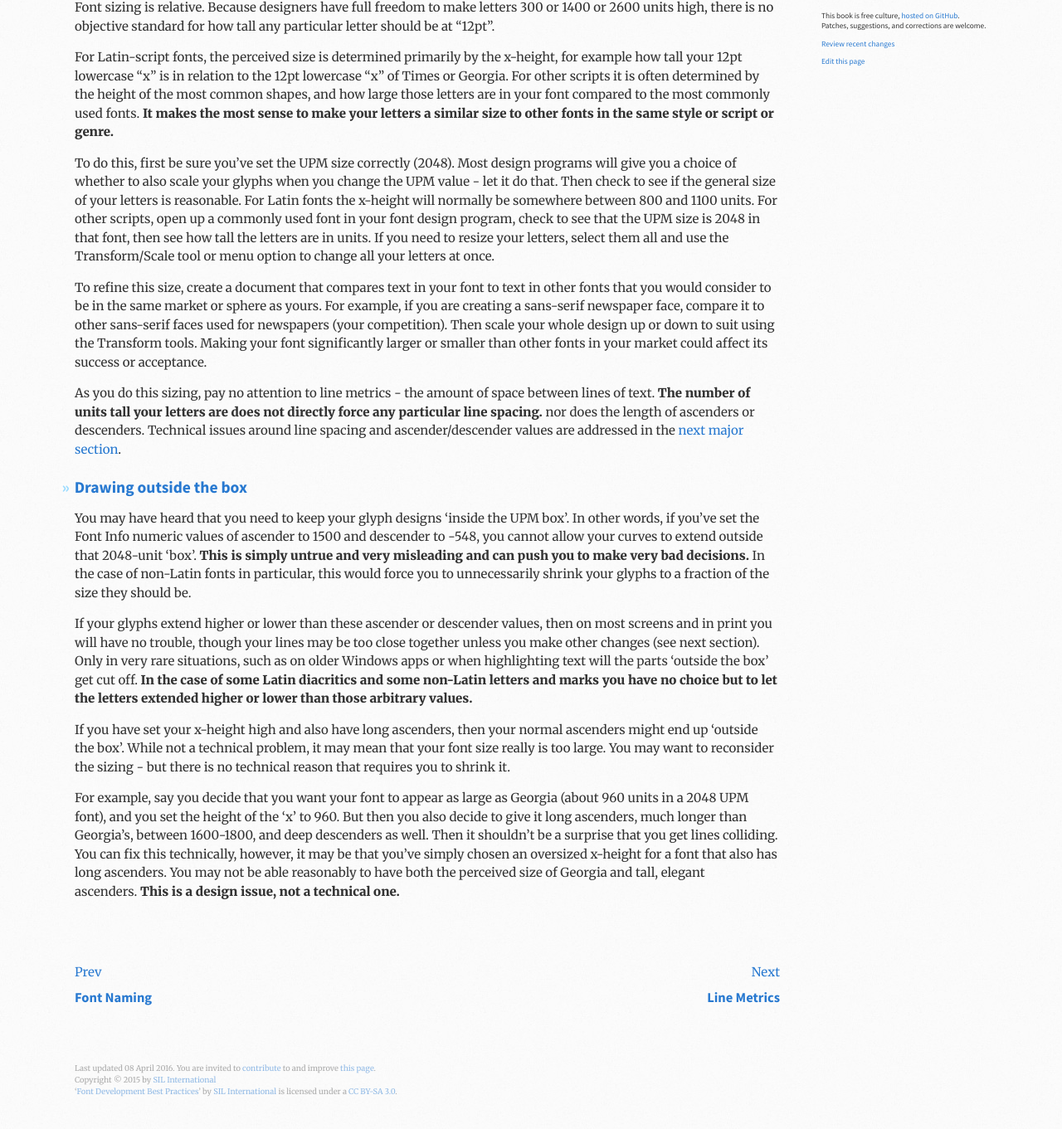
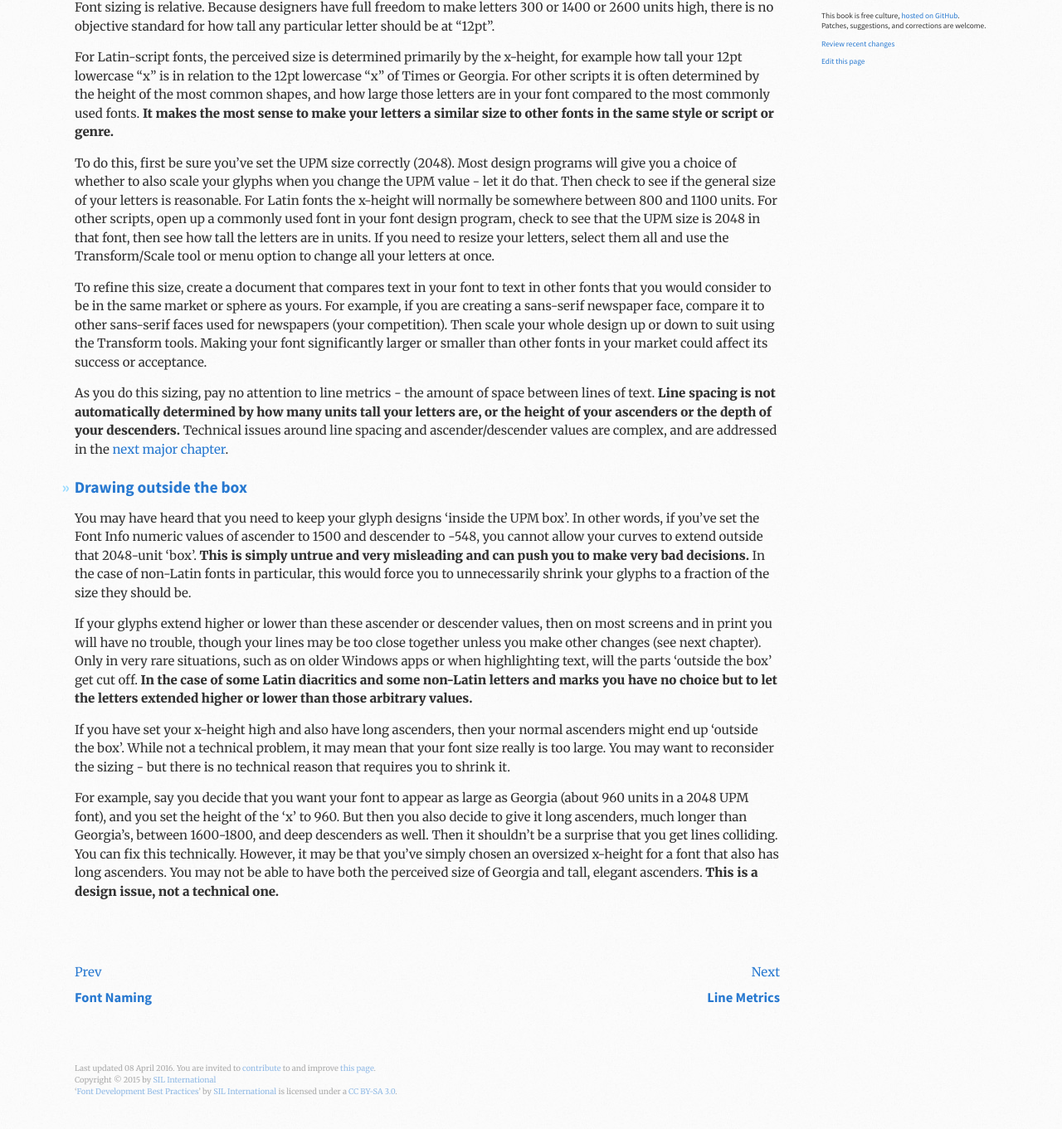
Before and after one commit to silnrsi/FDBP, a Jekyll site: the page built from en-US/Design_Metrics.md, in a window 1280 px wide and 1400 px high, scrolled down 682 px. Shown: the top 1361 px of the window at 83% size. Built offline with Jekyll 4.4.1, drawn with Linux system fonts in a browser that asks for light colours; some of the changed text lies outside the part shown.

Commit message:
Small edits

```diff
--- a/en-US/Design_Metrics.md
+++ b/en-US/Design_Metrics.md
@@ -6,7 +6,7 @@ category: Font Metadata
 title: Design Metrics
 ---
 
-The curve shapes, letter widths, diacritic positions, and contextual adjustments in a font are defined in relation to a grid of either 1000x1000 units (Postscript and CFF-based OpenType fonts) or 2048x2048 units (TrueType and TrueType-based OpenType). Other units-per-em (UPM) values are allowed, but there is very little real justification for doing so, despite what some experts argue. Although CFF-based fonts are supported by most systems, TrueType-based fonts have much better support, especially on older systems. **We recommend that you develop TrueType-based OpenType fonts, and set your UPM value to 2048.** The rest of this discussion on metrics assumes a 2048 UPM grid.
+The curve shapes, letter widths, diacritic positions, and contextual adjustments in a font are defined in relation to a grid of either 1000 x 1000 units (Postscript and CFF-based OpenType fonts) or 2048 x 2048 units (TrueType and TrueType-based OpenType). Other units-per-em (UPM) values are allowed, but there is very little real justification for doing so, despite what some experts argue. Although CFF-based fonts are supported by most systems, TrueType-based fonts have much better support, especially on older systems. **We recommend that you develop TrueType-based OpenType fonts, and set your UPM value to 2048.** The rest of this discussion on metrics assumes a 2048 UPM grid.
 
 The 'em' is a unit that has roots in traditional type founding, but is now well removed from that heritage. The idea was that the letters of a font would normally be sized so that every letter of the design could fit within that 'em-square'. That is no longer the case, and the em/UPM is now used to mathematically determine the physical size of a letter when rendered at a particular point size. Adam Twardoch wrote (in an [article][Twardoch] that is sadly no longer accessible):
 
@@ -24,17 +24,17 @@ To do this, first be sure you've set the UPM size correctly (2048). Most design
 
 To refine this size, create a document that compares text in your font to text in other fonts that you would consider to be in the same market or sphere as yours. For example, if you are creating a sans-serif newspaper face, compare it to other sans-serif faces used for newspapers (your competition). Then scale your whole design up or down to suit using the Transform tools. Making your font significantly larger or smaller than other fonts in your market could affect its success or acceptance.
 
-As you do this sizing, pay no attention to line metrics - the amount of space between lines of text. **The number of units tall your letters are does not directly force any particular line spacing.** nor does the length of ascenders or descenders. Technical issues around line spacing and ascender/descender values are addressed in the [next major section](Line_Metrics.html).
+As you do this sizing, pay no attention to line metrics - the amount of space between lines of text. **Line spacing is not automatically determined by how many units tall your letters are, or the height of your ascenders or the depth of your descenders.** Technical issues around line spacing and ascender/descender values are complex, and are addressed in the [next major chapter](Line_Metrics.html).
 
 ## Drawing outside the box
 
 You may have heard that you need to keep your glyph designs ‘inside the UPM box’. In other words, if you’ve set the Font Info  numeric values of ascender to 1500 and descender to -548, you cannot allow your curves to extend outside that 2048-unit ‘box’. **This is simply untrue and very misleading and can push you to make very bad decisions.** In the case of non-Latin fonts in particular, this would force you to unnecessarily shrink your glyphs to a fraction of the size they should be.
 
-If your glyphs extend higher or lower than these ascender or descender values, then on most screens and in print you will have no trouble, though your lines may be too close together unless you make other changes (see next section). Only in very rare situations, such as on older Windows apps or when highlighting text will the parts ‘outside the box’ get cut off. **In the case of some Latin diacritics and some non-Latin letters and marks you have no choice but to let the letters extended higher or lower than those arbitrary values.**
+If your glyphs extend higher or lower than these ascender or descender values, then on most screens and in print you will have no trouble, though your lines may be too close together unless you make other changes (see next chapter). Only in very rare situations, such as on older Windows apps or when highlighting text, will the parts ‘outside the box’ get cut off. **In the case of some Latin diacritics and some non-Latin letters and marks you have no choice but to let the letters extended higher or lower than those arbitrary values.**
 
 If you have set your x-height high and also have long ascenders, then your normal ascenders might end up ‘outside the box’. While not a technical problem, it may mean that your font size really is too large. You may want to reconsider the sizing - but there is no technical reason that requires you to shrink it.
 
-For example, say you decide that you want your font to appear as large as Georgia (about 960 units in a 2048 UPM font), and you set the height of the ‘x’ to 960. But then you also decide to give it long ascenders, much longer than Georgia’s, between 1600-1800, and deep descenders as well. Then it shouldn’t be a surprise that you get lines colliding. You can fix this technically, however, it may be that you’ve simply chosen an oversized x-height for a font that also has long ascenders. You may not be able reasonably to have both the perceived size of Georgia and tall, elegant ascenders. **This is a design issue, not a technical one.**
+For example, say you decide that you want your font to appear as large as Georgia (about 960 units in a 2048 UPM font), and you set the height of the ‘x’ to 960. But then you also decide to give it long ascenders, much longer than Georgia’s, between 1600-1800, and deep descenders as well. Then it shouldn’t be a surprise that you get lines colliding. You can fix this technically. However, it may be that you’ve simply chosen an oversized x-height for a font that also has long ascenders. You may not be able to have both the perceived size of Georgia and tall, elegant ascenders. **This is a design issue, not a technical one.**
 
 
 [Twardoch]: http://typophile.com/node/77906
```
Also changed, not shown: en-US/Copyright_and_Licensing.md (+1 -1 lines), en-US/Font_Naming.md (+5 -1 lines), en-US/Line_Metrics.md (+2 -2 lines), en-US/Source_Formats.md (+3 -3 lines), en-US/Style_Guidelines.md (+4 -4 lines).
